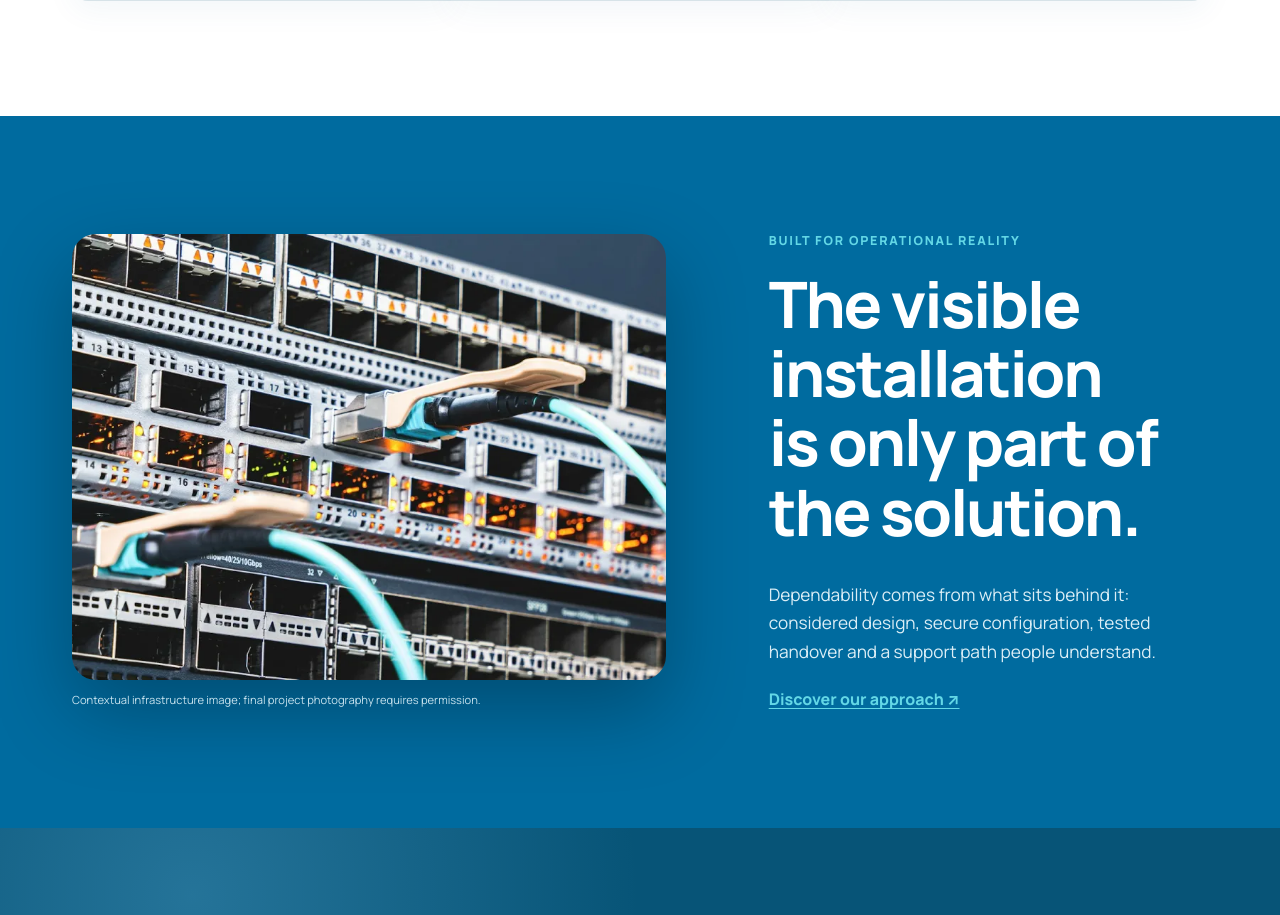
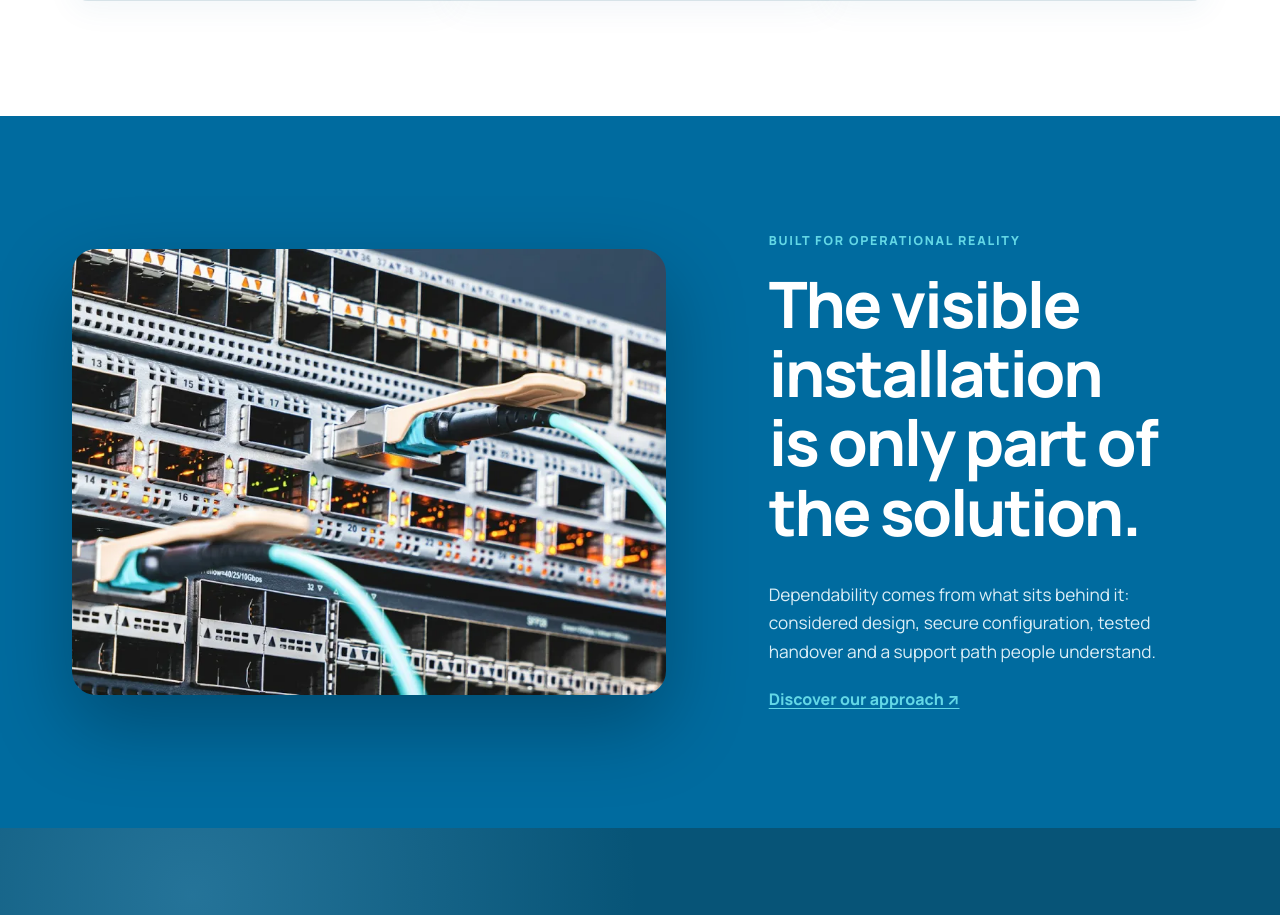
Before and after one commit to Mbuguz/edgepoint, a WordPress theme: template app/themes/edgepoint/front-page.php in a window 1280 px wide. Shown: the part 5585-6500 px from the top of the page. Run offline with PHP 8.4 and a stand-in for WordPress, Linux system fonts and the light colour scheme; the site name, menu and one post (Sample post) are stand-ins, and other content is empty.

Commit message:
fix: remove the note under the infrastructure photo
The line under the picture after the technology landscape was a stock-photo disclaimer. The photo stays; that caption does not.

Co-authored-by: Mbuguz <Mbuguz@users.noreply.github.com>

```diff
--- a/app/themes/edgepoint/front-page.php
+++ b/app/themes/edgepoint/front-page.php
@@ -346,7 +346,6 @@ $capabilities = array(
 						alt="<?php esc_attr_e( 'Network cables connected to data-centre equipment', 'edgepoint' ); ?>"
 					>
 				</picture>
-				<figcaption><?php esc_html_e( 'Contextual infrastructure image; final project photography requires permission.', 'edgepoint' ); ?></figcaption>
 			</figure>
 			<div data-reveal>
 				<p class="eyebrow eyebrow--light"><?php esc_html_e( 'Built for operational reality', 'edgepoint' ); ?></p>
--- a/app/themes/edgepoint/style.css
+++ b/app/themes/edgepoint/style.css
@@ -3,7 +3,7 @@ Theme Name: Edgepoint
 Theme URI: https://edgepoint-internet.com/
 Author: Edgepoint Internets Solutions Ltd
 Description: Accessible, performance-focused corporate theme for Edgepoint Internets Solutions Ltd.
-Version: 0.2.1
+Version: 0.2.2
 Requires at least: 6.6
 Tested up to: 7.1
 Requires PHP: 8.1
```
